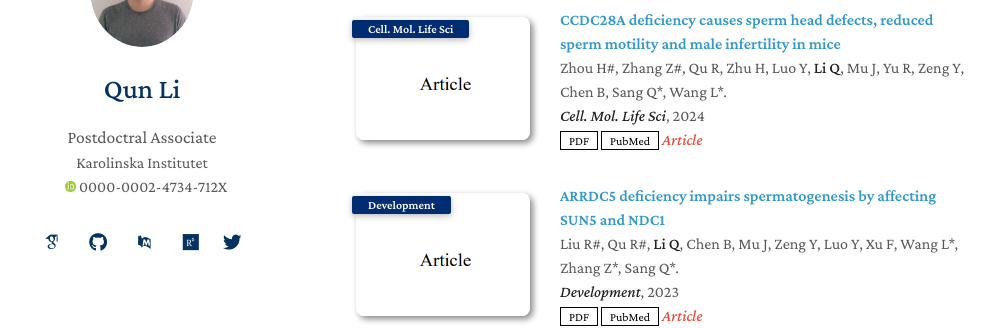
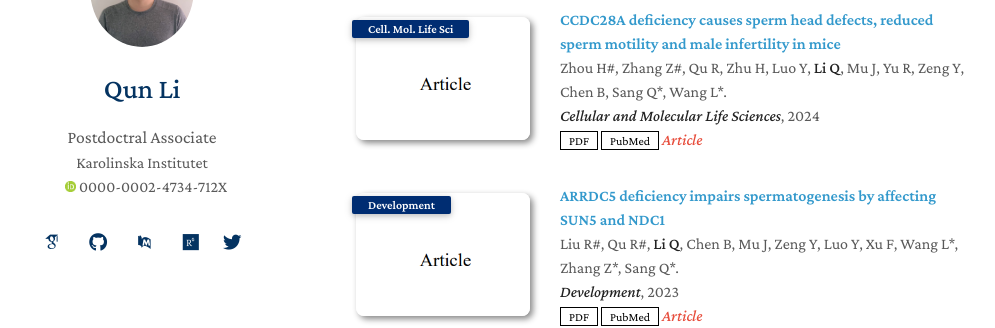
Before and after one commit to liqunbio/liqunbio.github.io, a Jekyll site: the page built from index.md, in a window 1280 px wide and 900 px high, scrolled down 2030 px. Shown: the part 153-481 px from the top of the window, without its empty margins (134-1129 px from the left). Built offline with Jekyll 4.4.1, drawn with Linux system fonts in a browser that asks for light colours; some web fonts are replaced; comment, search, counter and statistics services are not loaded; our own code applies the rules of GitHub Pages for plain Markdown files.

Commit message:
Update publicationsB.md

```diff
--- a/_includes/publicationsB.md
+++ b/_includes/publicationsB.md
@@ -10,7 +10,7 @@
             <div class="col-sm-9" style="position: relative;padding-right: 15px;padding-left: 20px;">
                <div class="title"><a href="https://link.springer.com/article/10.1007/s00018-024-05184-5" target="_blank">CCDC28A deficiency causes sperm head defects, reduced sperm motility and male infertility in mice</a></div>
                <div class="author">Zhou H#, Zhang Z#, Qu R, Zhu H, Luo Y, <strong>Li Q</strong>, Mu J, Yu R, Zeng Y, Chen B, Sang Q*, Wang L*.</div>
-               <div class="periodical"><strong><em>Cell. Mol. Life Sci</em></strong>, 2024</div>
+               <div class="periodical"><strong><em>Cellular and Molecular Life Sciences</em></strong>, 2024</div>
                <div class="links">
                   <a href="assets/publication/2024_CMLS_CCDC28A.pdf" class="btn btn-sm z-depth-0" role="button" target="_blank" style="font-size:12px;">PDF</a>
                   <a href="https://pubmed.ncbi.nlm.nih.gov/38597936/" class="btn btn-sm z-depth-0" role="button" target="_blank" style="font-size:12px;">PubMed</a>
```
